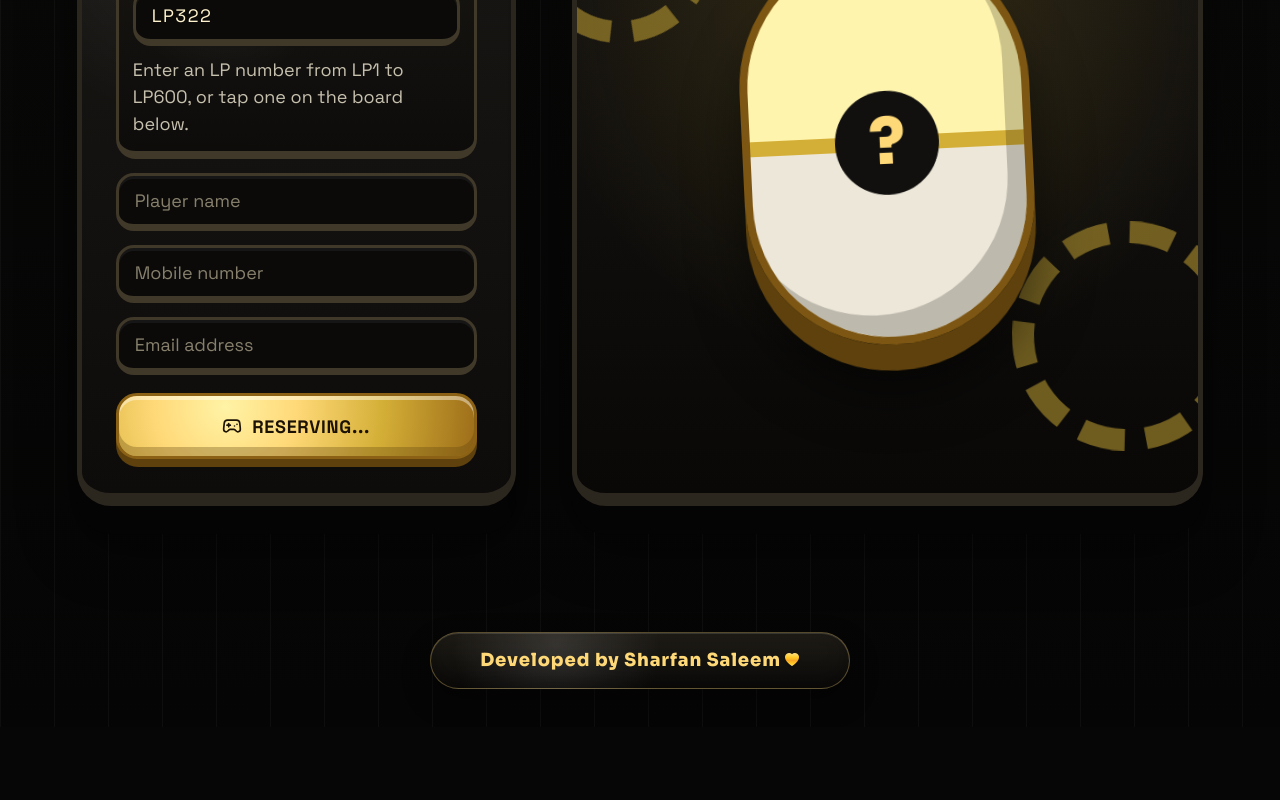
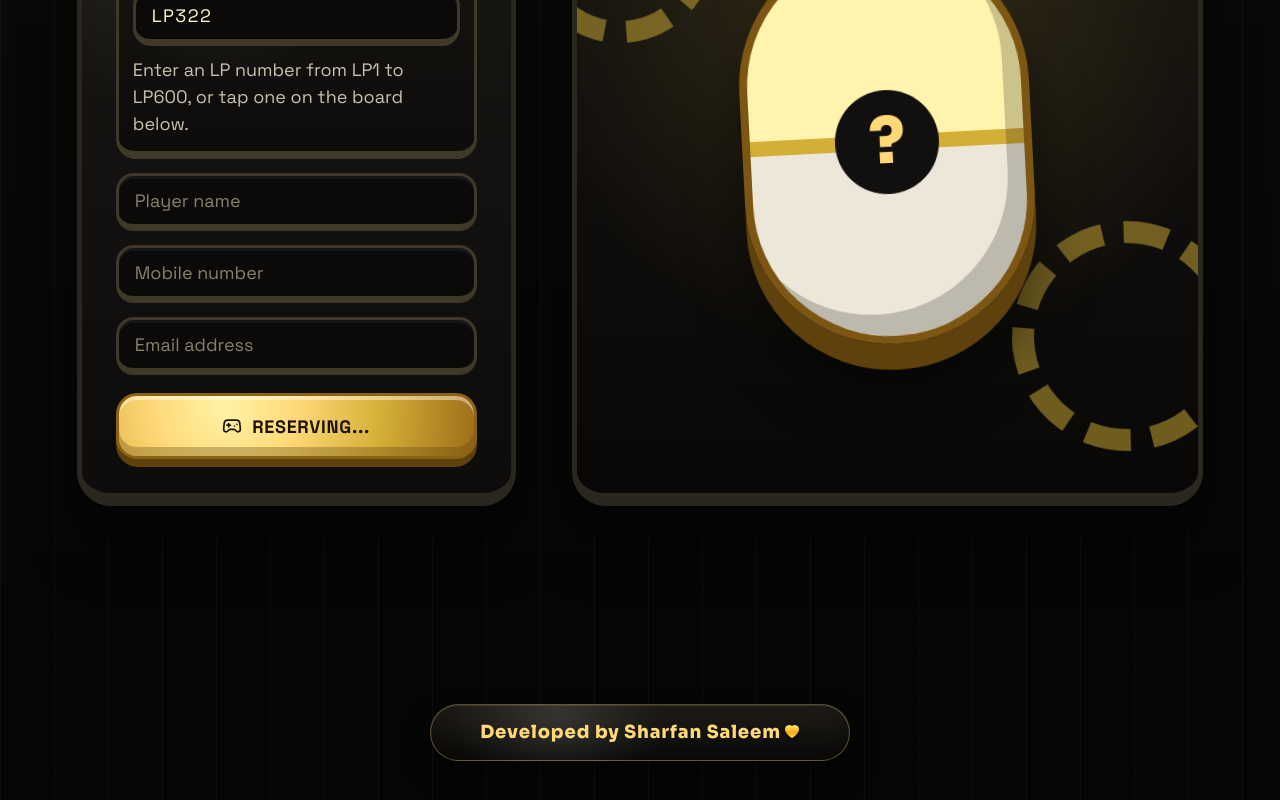
Before and after one commit to MohamedSharfan/Rotaract-Ruhuna-LuckyPass, a Next.js app: page / in a window 1280 px wide. Shown: the part 4056-4856 px from the top of the page. Before the commit the page ends 4783 px from the top, so only its background shows below. Built offline with nearby package versions, Linux system fonts and the light colour scheme; no server answers.

Commit message:
fix the button popup issue

```diff
--- a/src/app/globals.css
+++ b/src/app/globals.css
@@ -51,6 +51,7 @@ button {
 
 .arcade-page {
   position: relative;
+  z-index: 1;
   isolation: isolate;
 }
 
@@ -159,9 +160,10 @@ button {
   position: relative;
   display: flex;
   width: 100%;
-  z-index: 100;
+  z-index:0;
   justify-content: center;
-  padding: 30px 16px 38px;
+  margin-top: 48px;
+  padding: 54px 16px 54px;
   text-align: center;
 }
 
@@ -659,15 +661,17 @@ button {
 
 .payment-modal {
   position: relative;
-  width: min(720px, 100%);
+  width: min(540px, 92vw);
+  max-height: none;
+  overflow: hidden;
   border: 6px solid #2b261e;
   border-bottom-width: 16px;
-  border-radius: 34px;
+  border-radius: 26px;
   background:
     radial-gradient(circle at 28% 12%, rgba(255, 217, 120, 0.16), transparent 34%),
     linear-gradient(#1a1815, #0d0c0b);
   box-shadow: 0 30px 0 #050404, 0 46px 80px rgba(0, 0, 0, 0.66), inset 0 2px 0 rgba(255, 255, 255, 0.08);
-  padding: clamp(16px, 3vw, 26px);
+  padding: 14px;
   transform-style: preserve-3d;
   overflow-wrap: anywhere;
 }
@@ -684,16 +688,18 @@ button {
 
 .popup-card {
   display: grid;
-  gap: 14px;
-  width: min(460px, 100%);
+  gap: 10px;
+  width: min(360px, 92vw);
+  max-height: none;
+  overflow: hidden;
   border: 4px solid #7c2f25;
   border-bottom-width: 10px;
-  border-radius: 26px;
+  border-radius: 20px;
   background:
     radial-gradient(circle at 20% 18%, rgba(255, 255, 255, 0.12), transparent 28%),
     linear-gradient(180deg, #24100f, #130908);
   box-shadow: 0 24px 0 #050404, 0 46px 70px rgba(0, 0, 0, 0.68), inset 0 2px 0 rgba(255, 255, 255, 0.08);
-  padding: 22px;
+  padding: 12px;
   text-align: center;
   overflow-wrap: anywhere;
 }
@@ -701,7 +707,7 @@ button {
 .popup-card strong {
   color: #ffb0a8;
   font-family: var(--font-sora), sans-serif;
-  font-size: 1.15rem;
+  font-size: 0.92rem;
   letter-spacing: 0.05em;
   text-transform: uppercase;
 }
@@ -709,7 +715,8 @@ button {
 .popup-card p {
   margin: 0;
   color: var(--cream);
-  line-height: 1.5;
+  line-height: 1.35;
+  font-size: 0.86rem;
 }
 
 .popup-card .metal-switch {
@@ -719,17 +726,17 @@ button {
 .payment-modal::before {
   content: "";
   position: absolute;
-  inset: 12px;
+  inset: 8px;
   z-index: -1;
-  border: 5px dotted rgba(212, 175, 55, 0.62);
-  border-radius: 24px;
+  border: 4px dotted rgba(212, 175, 55, 0.62);
+  border-radius: 18px;
   animation: lamp-chase 0.9s steps(2) infinite;
 }
 
 .modal-close {
   position: absolute;
-  top: 12px;
-  right: 12px;
+  top: 10px;
+  right: 10px;
   z-index: 2;
   border: 3px solid #403829;
   border-bottom-width: 7px;
@@ -738,12 +745,12 @@ button {
   color: #1b1204;
   cursor: pointer;
   font-weight: 950;
-  padding: 8px 12px;
+  padding: 6px 10px;
 }
 
 .modal-slot {
-  margin-bottom: 16px;
-  padding-right: 86px;
+  margin-bottom: 10px;
+  padding-right: 64px;
 }
 
 .reserve-switch {
@@ -773,19 +780,19 @@ button {
 .payment-box dl div,
 .buyer-details div {
   display: grid;
-  grid-template-columns: 116px 1fr;
-  gap: 10px;
+  grid-template-columns: 100px 1fr;
+  gap: 8px;
   align-items: center;
   border: 2px solid #302a20;
-  border-radius: 14px;
+  border-radius: 12px;
   background: #0b0a09;
-  padding: 10px;
+  padding: 8px;
 }
 
 .payment-box dt,
 .buyer-details dt {
   color: #b8ae92;
-  font-size: 0.82rem;
+  font-size: 0.76rem;
   font-weight: 900;
   text-transform: uppercase;
 }
@@ -801,10 +808,10 @@ button {
 .payment-warning {
   display: flex;
   align-items: center;
-  gap: 14px;
+  gap: 10px;
   border: 3px solid #403829;
-  border-radius: 18px;
-  padding: 12px;
+  border-radius: 14px;
+  padding: 8px;
 }
 
 .payment-reference {
@@ -842,25 +849,25 @@ button {
 .payment-reference span {
   margin-top: 4px;
   font-family: var(--font-sora), sans-serif;
-  font-size: 0.95rem;
+  font-size: 0.86rem;
   font-weight: 950;
 }
 
 .slip-upload {
   position: relative;
   display: flex;
-  min-height: 58px;
+  min-height: 48px;
   align-items: center;
   justify-content: center;
-  gap: 10px;
+  gap: 8px;
   overflow: hidden;
   border: 3px dashed #7c5612;
-  border-radius: 18px;
+  border-radius: 14px;
   background: #19140a;
   color: var(--gold-bright);
   cursor: pointer;
   font-weight: 950;
-  padding: 0 14px;
+  padding: 0 12px;
 }
 
 .slip-upload input {
@@ -1795,9 +1802,10 @@ button {
   }
 
   .site-footer {
-    padding: 22px 12px 16px;
-    margin-bottom: 100px;
-    z-index: 99;
+    margin-top: 48px;
+    padding: 54px 12px 54px;
+    margin-bottom: 120px;
+    z-index: 0;
   }
 
   .site-footer a {
@@ -1930,52 +1938,59 @@ button {
   .popup-backdrop,
   .payment-modal-backdrop {
     place-items: start center;
-    padding: 84px 12px 12px;
+    padding: 72px 10px 18px;
   }
 
   .popup-card {
-    width: min(420px, 100%);
-    padding: 16px;
+    width: min(360px, 100%);
+    max-height: none;
+    overflow: hidden;
+    padding: 12px;
+    gap: 8px;
+    border-radius: 20px;
+  }
+
+  .popup-card strong {
+    font-size: 0.9rem;
+  }
+
+  .popup-card p {
+    font-size: 0.88rem;
+    line-height: 1.35;
+  }
+
+  .payment-modal {
+    width: min(360px, 100%);
+    max-height: none;
+    overflow: hidden;
+    padding: 12px;
+    border-radius: 20px;
+    transform: scale(0.96);
+    transform-origin: top center;
+  }
+
+  .payment-modal::before {
+    inset: 6px;
+    border-width: 3px;
+    border-radius: 16px;
+  }
+
+  .modal-close {
+    top: 8px;
+    right: 8px;
+    padding: 6px 8px;
+    font-size: 0.75rem;
+  }
+
+  .modal-slot {
+    margin-bottom: 10px;
+    padding-right: 64px;
+  }
+
+  .payment-box {
     gap: 10px;
-    border-radius: 22px;
-  }
-
-  .popup-card strong {
-    font-size: 0.98rem;
-  }
-
-  .popup-card p {
-    font-size: 0.94rem;
-  }
-
-  .payment-modal {
-    width: min(620px, 100%);
-    padding: 14px;
-    border-radius: 24px;
-  }
-
-  .payment-modal::before {
-    inset: 8px;
-    border-width: 4px;
+    padding: 12px;
     border-radius: 18px;
-  }
-
-  .modal-close {
-    top: 10px;
-    right: 10px;
-    padding: 7px 10px;
-    font-size: 0.82rem;
-  }
-
-  .modal-slot {
-    margin-bottom: 12px;
-    padding-right: 72px;
-  }
-
-  .payment-box {
-    gap: 12px;
-    padding: 14px;
-    border-radius: 20px;
   }
 
   .payment-box dl div,
@@ -1986,8 +2001,8 @@ button {
   .payment-reference,
   .payment-warning {
     align-items: flex-start;
-    gap: 10px;
-    padding: 10px;
+    gap: 8px;
+    padding: 8px;
   }
 
   .board-toolbar {
@@ -2093,6 +2108,7 @@ button {
   .payment-modal-backdrop,
   .popup-backdrop {
     padding-top: 84px;
+    padding-bottom: 28px;
   }
 
   .payment-box dl div {
@@ -2103,7 +2119,7 @@ button {
   .board-selection-banner small,
   .payment-reference span,
   .payment-warning span {
-    font-size: 0.88rem;
+    font-size: 0.82rem;
   }
 }
 
```
